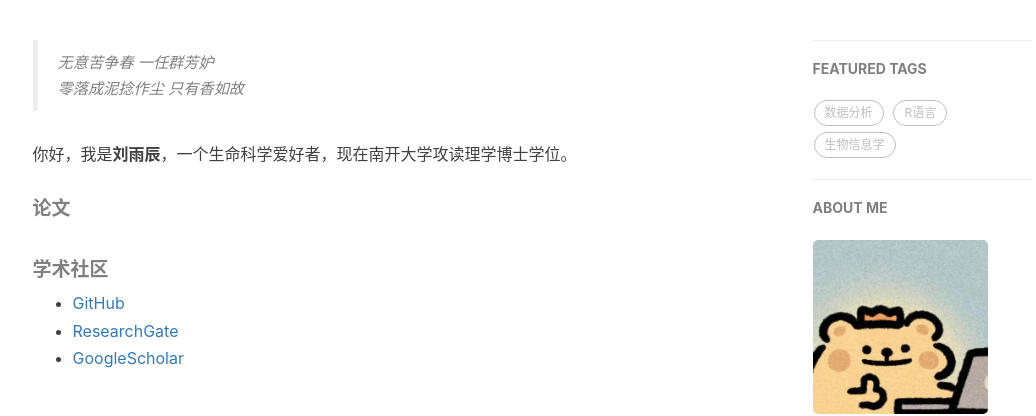
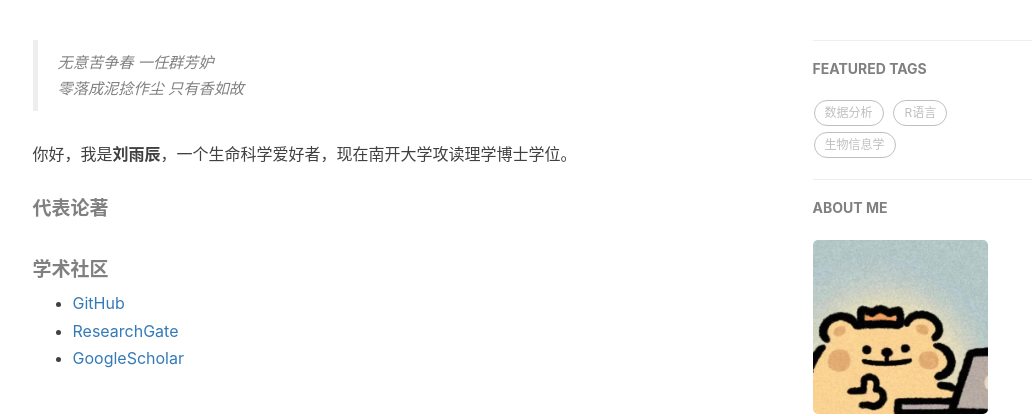
Before and after one commit to liuyuchenlab/LiuYuchenLab.github.io, a Jekyll site: the page built from about.html, in a window 1280 px wide. Shown: the part 418-834 px from the top of the page, without its empty margins (135-1171 px from the left). Built offline with Jekyll 4.4.1, drawn with Linux system fonts in a browser that asks for light colours; comment, search, counter and statistics services are not loaded.

Commit message:
Update about.html

```diff
--- a/about.html
+++ b/about.html
@@ -21,7 +21,7 @@ header-img: "img/river.jpg"
     <p>你好，我是<strong>刘雨辰</strong>，一个生命科学爱好者，现在南开大学攻读理学博士学位。</p>
 
         <p></p>
-        <h5>论文</h5>
+        <h5>代表论著</h5>
 
     <ul>
 
```
